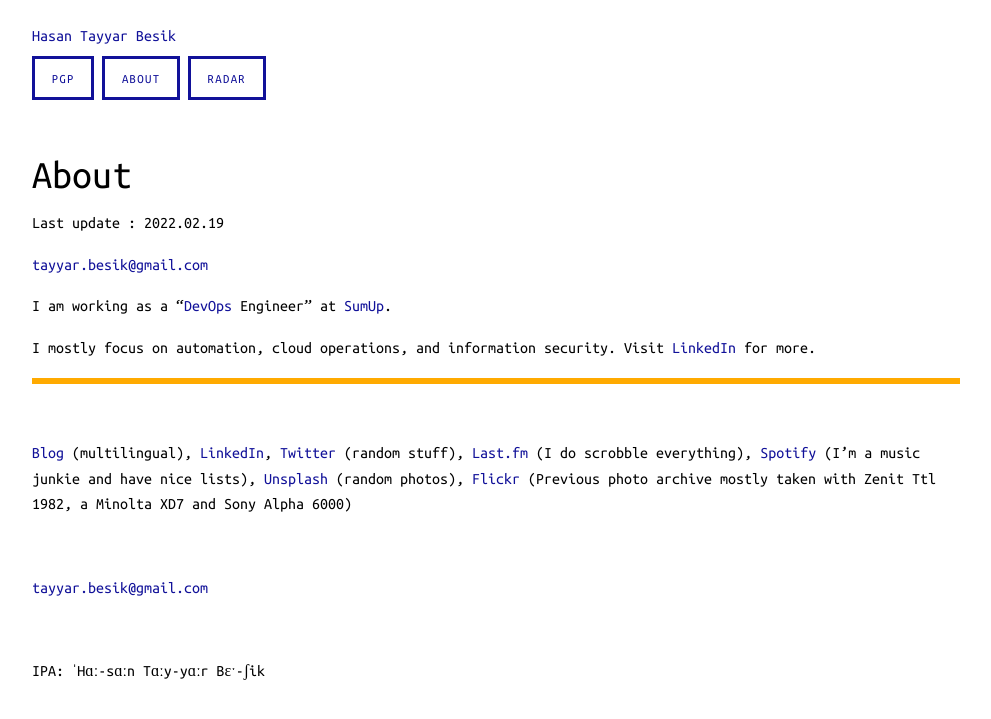
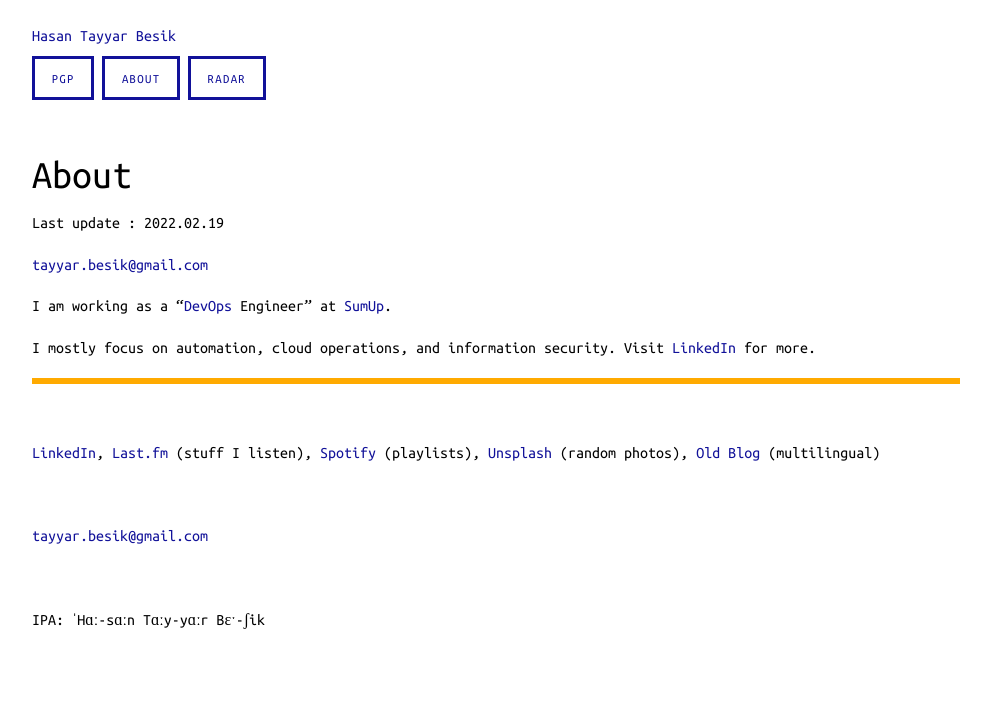
Before and after one commit to hasantayyar/hasantayyar.net, a Jekyll site: the page built from about.md, in a window 1280 px wide. Shown: the top 719 px of the page, without its empty margins (144-1135 px from the left). Built offline with Jekyll 4.4.1, drawn with Linux system fonts in a browser that asks for light colours; Markdown is read by kramdown in place of the engine named in the settings.

Commit message:
Update about.md

```diff
--- a/about.md
+++ b/about.md
@@ -12,6 +12,6 @@ I am working as a "[DevOps](https://en.wikipedia.org/wiki/DevOps) Engineer" at [
 I mostly focus on automation, cloud operations, and information security. Visit [LinkedIn](http://www.linkedin.com/in/hasantayyar) for more.
 
 
-<hr> <br>
+<hr /> <br />
 
-[Blog](https://medium.com/@htayyar) (multilingual), [LinkedIn](http://www.linkedin.com/in/hasantayyar), [Twitter](http://twitter.com/htayyar) (random stuff), [Last.fm](http://last.fm/user/hasantayyar) (I do scrobble everything), [Spotify](https://open.spotify.com/user/hasantayyar) (I'm a music junkie and have nice lists), [Unsplash](https://unsplash.com/@hasantayyar) (random photos), [Flickr](http://www.flickr.com/people/hasantayyar/) (Previous photo archive mostly taken with Zenit Ttl 1982, a Minolta XD7 and Sony Alpha 6000)
+[LinkedIn](http://www.linkedin.com/in/hasantayyar), [Last.fm](http://last.fm/user/hasantayyar) (stuff I listen), [Spotify](https://open.spotify.com/user/hasantayyar) (playlists), [Unsplash](https://unsplash.com/@hasantayyar) (random photos), [Old Blog](https://medium.com/@htayyar) (multilingual)
```
